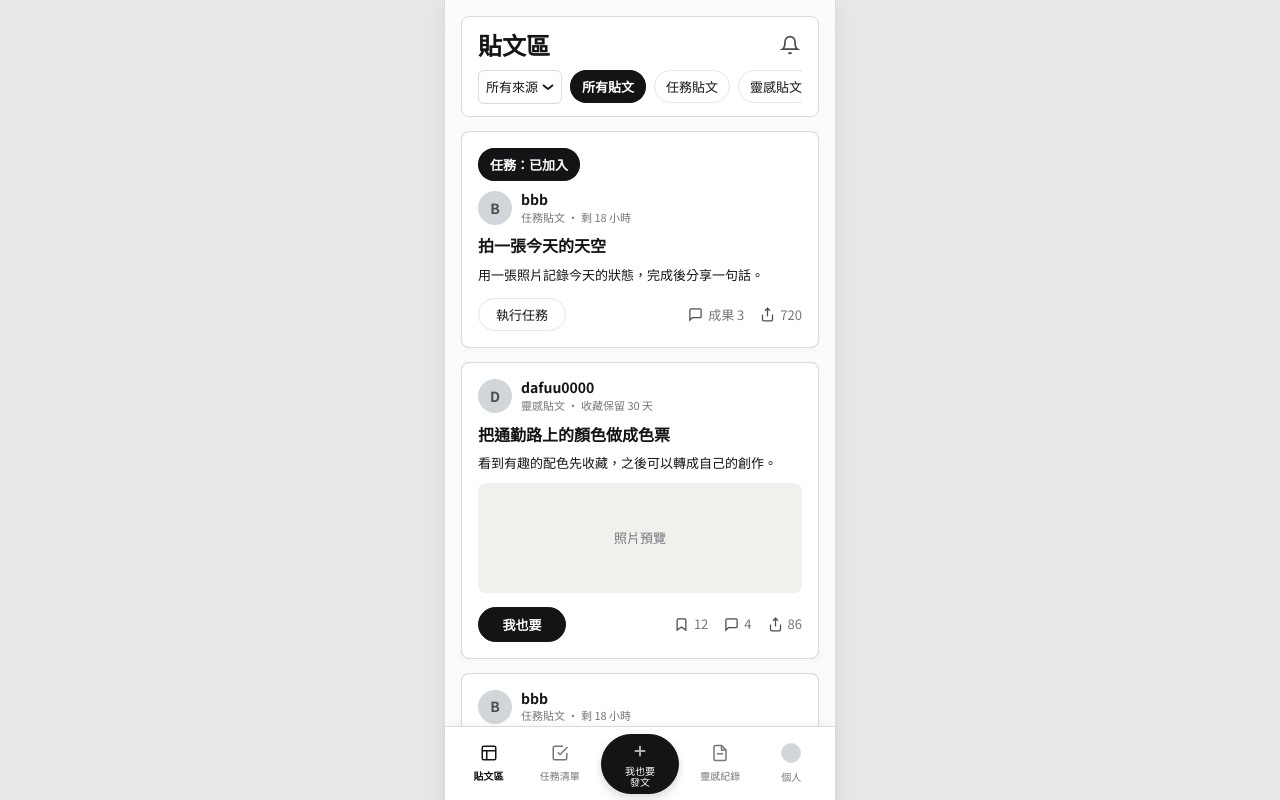
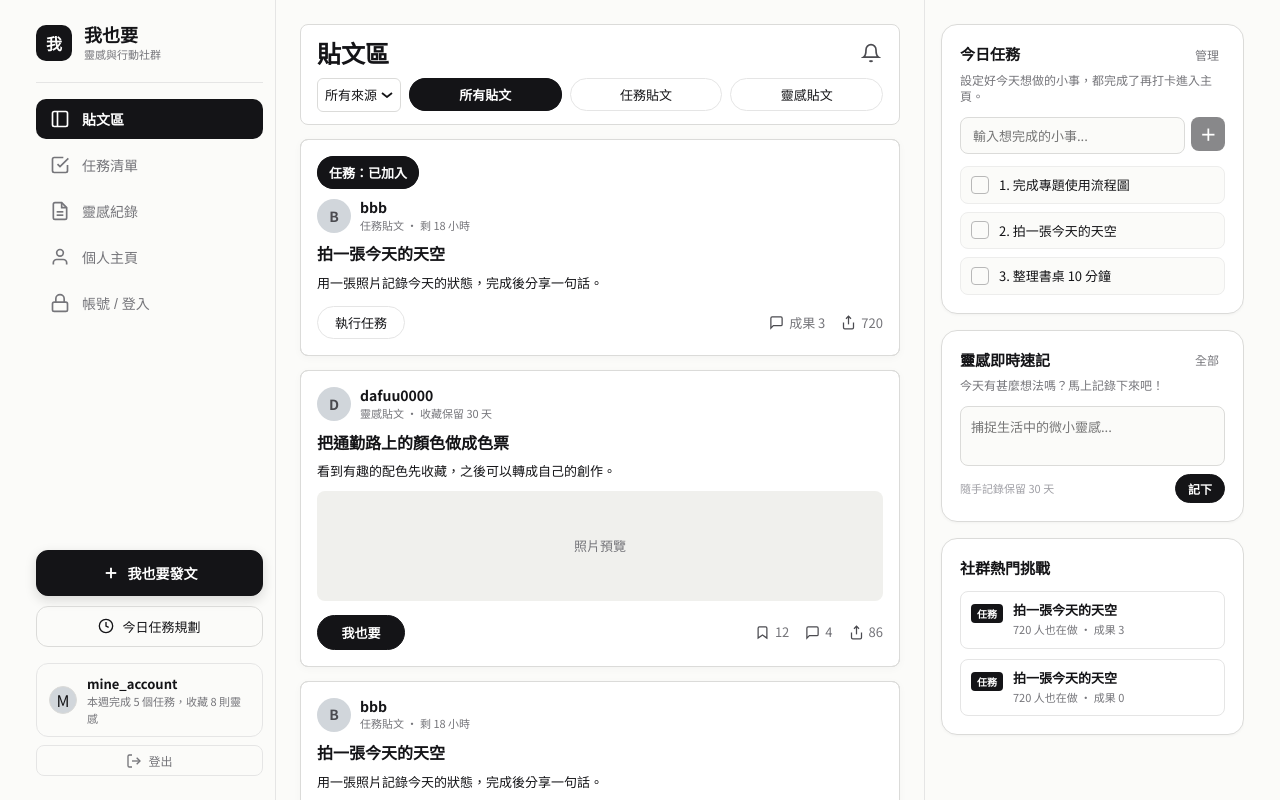
Before and after one commit to joggbe-hash/MY_Project, a Vue app in the folder frontend/: page / in a window 1280 px wide. Shown: the top 800 px of the page. Built offline with nearby package versions, Linux system fonts and the light colour scheme.

Commit message:
fix: implement true responsive web app (desktop multi-column, dedicated auth page without sidebars, mobile RWD with bottom nav)

```diff
--- a/frontend/src/App.vue
+++ b/frontend/src/App.vue
@@ -1,8 +1,34 @@
 <template>
-  <div class="web-page-wrapper">
-    <!-- Centered Mobile-Style Web App Container (390px on Desktop, 100% on Mobile RWD) -->
-    <div class="mobile-web-container">
-      <main class="app-main-body">
+  <div class="web-app-root">
+    <!-- CASE A: Dedicated Auth Page (登入 / 建立帳號 / 忘記密碼 - 獨立全頁面，無側邊欄干擾，桌面與手機自適應) -->
+    <div v-if="currentTab === 'auth'" class="auth-page-wrapper">
+      <div class="auth-card-shell">
+        <div class="auth-card-top-bar">
+          <button class="auth-guest-link" @click="setTab('feed')">
+            <svg width="16" height="16" viewBox="0 0 24 24" fill="none" stroke="currentColor" stroke-width="2">
+              <polyline points="15 18 9 12 15 6"/>
+            </svg>
+            <span>返回主站 / 貼文區</span>
+          </button>
+        </div>
+        <LoginView @login-success="handleLoginSuccess" />
+      </div>
+    </div>
+
+    <!-- CASE B: Main Application with Full Desktop & Mobile RWD -->
+    <div v-else class="app-layout-container">
+      <!-- 1. 電腦版左側導航列（手機與窄螢幕 < 768px 自動隱藏） -->
+      <Sidebar
+        :current-tab="currentTab"
+        :current-user="currentUser"
+        @change-tab="setTab"
+        @open-create-post="setTab('create')"
+        @open-daily-task="setTab('onboarding')"
+        @logout="setTab('auth')"
+      />
+
+      <!-- 2. 中間主內容區（電腦版居中舒適閱讀寬度 640px，手機版 100% 滿版 RWD） -->
+      <main class="main-flow-content">
         <!-- 01 & 08 & 10. 今日任務引導 -->
         <DailyTaskView
           v-if="currentTab === 'onboarding'"
@@ -67,17 +93,22 @@
           @navigate-auth="setTab('auth')"
           @navigate-onboarding="setTab('onboarding')"
         />
-
-        <!-- 12 & 13 & 14. 帳號認證 (登入 / 註冊 / 忘記密碼) -->
-        <LoginView
-          v-else-if="currentTab === 'auth'"
-          @login-success="handleLoginSuccess"
-        />
       </main>
 
-      <!-- 底部導航列（Onboarding、Auth、TaskExecute 頁面時隱藏，其餘常駐） -->
+      <!-- 3. 電腦版右側面板（大螢幕顯示，小於 1120px 與手機自動隱藏） -->
+      <RightPanel
+        :daily-tasks="dailyTasks"
+        :posts="posts"
+        @add-daily-task="handleAddDailyTask"
+        @toggle-daily-task="handleToggleDailyTask"
+        @open-daily-task="setTab('onboarding')"
+        @change-tab="setTab"
+        @add-inspiration="handleAddInspirationText"
+      />
+
+      <!-- 4. 手機版底部導航列（小於 768px 時固定浮現，電腦版自動隱藏） -->
       <BottomNav
-        v-if="currentTab !== 'onboarding' && currentTab !== 'auth' && currentTab !== 'task-execute'"
+        v-if="currentTab !== 'onboarding' && currentTab !== 'task-execute'"
         :current-tab="currentTab"
         @change-tab="setTab"
       />
@@ -87,6 +118,8 @@
 
 <script setup>
 import { ref, onMounted, computed } from 'vue'
+import Sidebar from './components/Sidebar.vue'
+import RightPanel from './components/RightPanel.vue'
 import BottomNav from './components/BottomNav.vue'
 import DailyTaskView from './components/DailyTaskView.vue'
 import FeedView from './components/FeedView.vue'
--- a/frontend/src/assets/style.css
+++ b/frontend/src/assets/style.css
@@ -49,7 +49,7 @@
 
 body {
   font-family: var(--font-family);
-  background-color: #E8E8E6;
+  background-color: var(--bg-app);
   color: var(--text-main);
   line-height: 1.5;
   min-height: 100vh;
@@ -67,54 +67,13 @@ body {
    Responsive Web App Layout Architecture (Desktop & Mobile RWD)
 ========================================================= */
 
-.web-page-wrapper {
+.web-app-root {
   width: 100%;
   min-height: 100vh;
-  background-color: #E8E8E6;
-  display: flex;
-  justify-content: center;
-  align-items: flex-start;
-  box-sizing: border-box;
+  background-color: var(--bg-app);
 }
 
-.mobile-web-container {
-  width: 100%;
-  max-width: 390px;
-  min-height: 100vh;
-  background-color: var(--bg-app);
-  box-shadow: 0 4px 24px rgba(0, 0, 0, 0.08);
-  outline: 1px solid #DBDBD9;
-  position: relative;
-  display: flex;
-  flex-direction: column;
-  box-sizing: border-box;
-}
-
-.app-main-body {
-  flex: 1;
-  width: 100%;
-  padding: 16px 16px 88px;
-  display: flex;
-  flex-direction: column;
-  gap: 12px;
-  box-sizing: border-box;
-}
-
-@media (max-width: 480px) {
-  body, .web-page-wrapper {
-    background-color: var(--bg-app);
-  }
-  .mobile-web-container {
-    max-width: 100%;
-    box-shadow: none;
-    outline: none;
-  }
-  .app-main-body {
-    padding: 12px 14px 84px;
-  }
-}
-
-/* Dedicated Auth Page Container */
+/* Dedicated Auth Page Container (Desktop & Mobile RWD) */
 .auth-page-wrapper {
   width: 100%;
   min-height: 100vh;
@@ -122,17 +81,59 @@ body {
   flex-direction: column;
   align-items: center;
   justify-content: center;
-  padding: 24px 16px;
+  padding: 40px 16px;
   background-color: var(--bg-app);
   box-sizing: border-box;
 }
 
 .auth-card-shell {
   width: 100%;
-  max-width: 440px;
+  max-width: 420px;
+  background: #FFFFFF;
+  border-radius: 16px;
+  border: 1px solid #DBDBD9;
+  padding: 32px 28px;
+  box-shadow: 0 4px 20px rgba(0, 0, 0, 0.04);
   display: flex;
   flex-direction: column;
   gap: 16px;
+  box-sizing: border-box;
+}
+
+.auth-card-top-bar {
+  display: flex;
+  justify-content: flex-start;
+}
+
+.auth-guest-link {
+  display: inline-flex;
+  align-items: center;
+  gap: 6px;
+  background: none;
+  border: none;
+  color: #75757A;
+  font-size: 13px;
+  font-family: inherit;
+  cursor: pointer;
+  padding: 4px 0;
+  transition: color 0.15s ease;
+}
+
+.auth-guest-link:hover {
+  color: #141417;
+}
+
+@media (max-width: 480px) {
+  .auth-page-wrapper {
+    padding: 20px 16px;
+    justify-content: flex-start;
+  }
+  .auth-card-shell {
+    border: none;
+    background: transparent;
+    box-shadow: none;
+    padding: 12px 0;
+  }
 }
 
 .auth-back-btn {
--- a/frontend/src/components/BottomNav.vue
+++ b/frontend/src/components/BottomNav.vue
@@ -89,10 +89,9 @@ defineEmits(['change-tab', 'open-create-post'])
   display: flex;
   position: fixed;
   bottom: 0;
-  left: 50%;
-  transform: translateX(-50%);
+  left: 0;
+  right: 0;
   width: 100%;
-  max-width: 390px;
   min-height: 66px;
   padding: 6px 8px calc(6px + env(safe-area-inset-bottom, 0px));
   background: #FFFFFF;
@@ -104,12 +103,9 @@ defineEmits(['change-tab', 'open-create-post'])
   box-shadow: 0 -2px 10px rgba(0, 0, 0, 0.04);
 }
 
-@media (max-width: 480px) {
+@media (min-width: 769px) {
   .mobile-bottom-nav {
-    left: 0;
-    right: 0;
-    transform: none;
-    max-width: 100%;
+    display: none !important;
   }
 }
 
```
